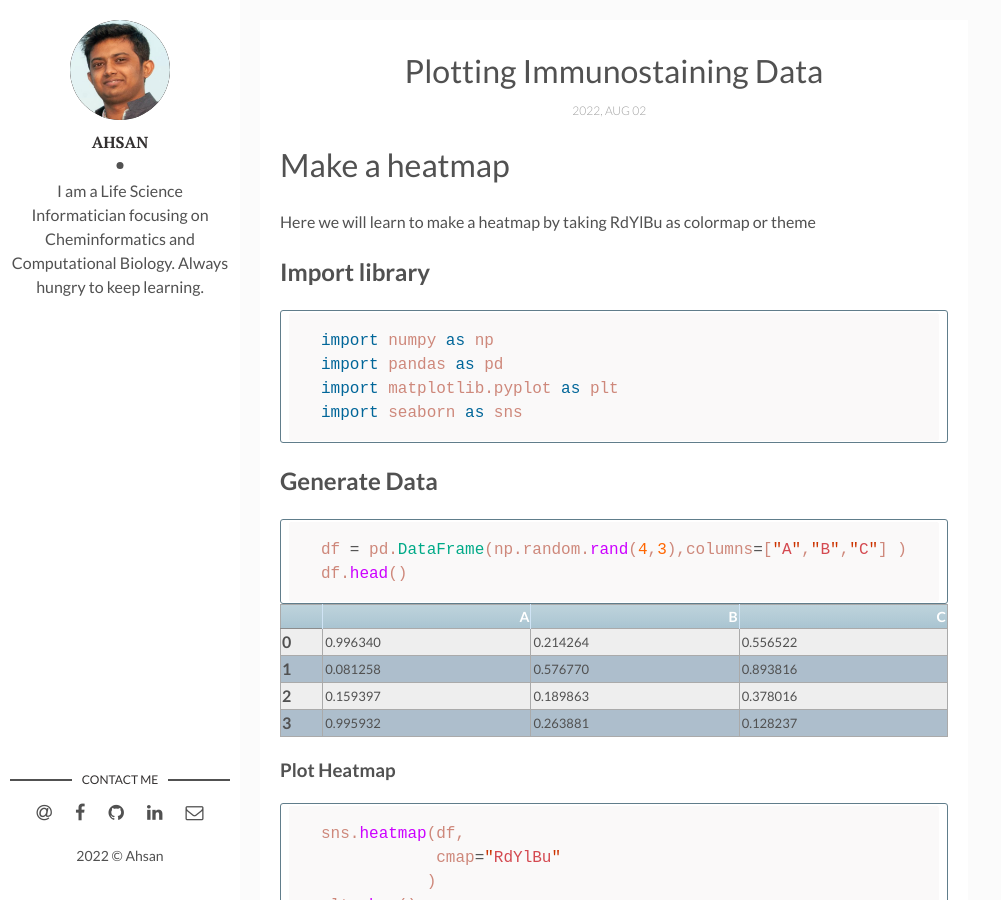
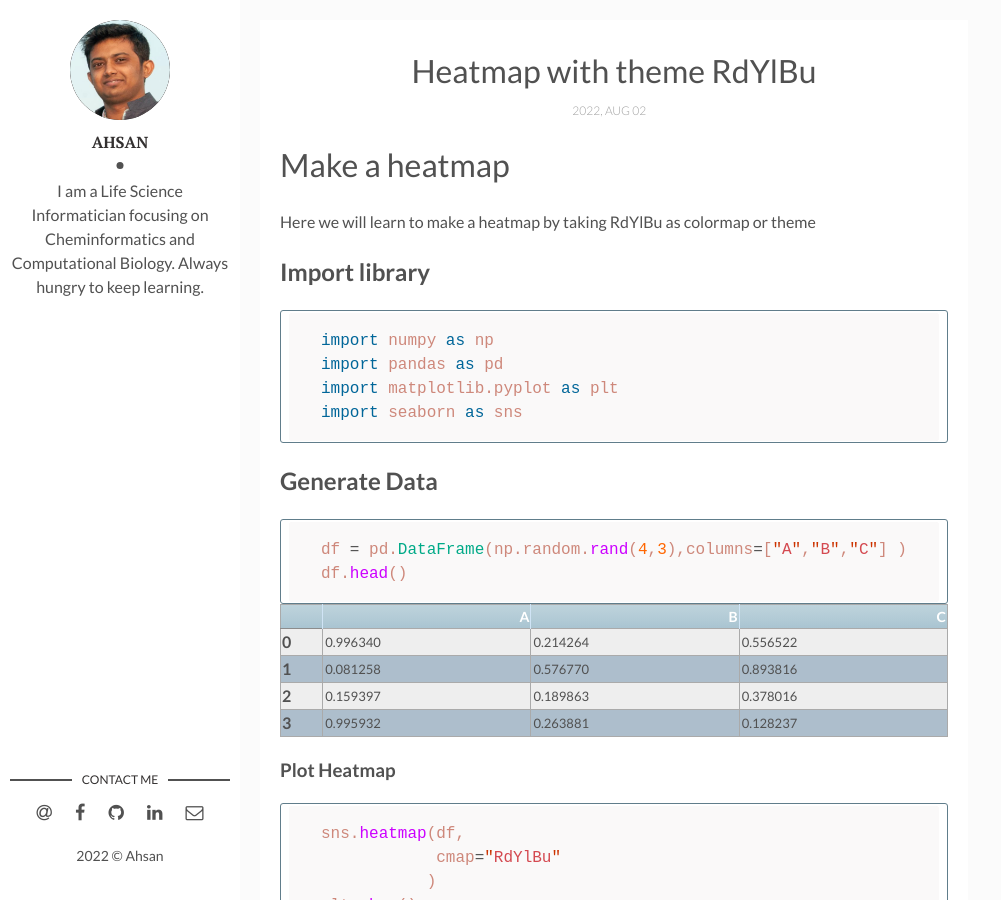
Before and after one commit to paulahsan/cell-pythology, a Jekyll site: the page built from _posts/2022-08-02-Heatmap-with-theme-RdYlBu.md, in a window 1280 px wide and 900 px high. Shown: the whole window, without its empty margins (0-1001 px from the left). Built offline with Jekyll 4.4.1, drawn with Linux system fonts in a browser that asks for light colours.

Commit message:
Update 2022-08-02-Heatmap-with-theme-RdYlBu.md

```diff
--- a/_posts/2022-08-02-Heatmap-with-theme-RdYlBu.md
+++ b/_posts/2022-08-02-Heatmap-with-theme-RdYlBu.md
@@ -1,6 +1,6 @@
 ---
 layout: post
-title: Plotting Immunostaining Data
+title: Heatmap with theme RdYlBu
 date: 2022-08-02 15:05:00 +0900
 description: Tutorial for plotting heatmap. # Add post description (optional)
 
```
